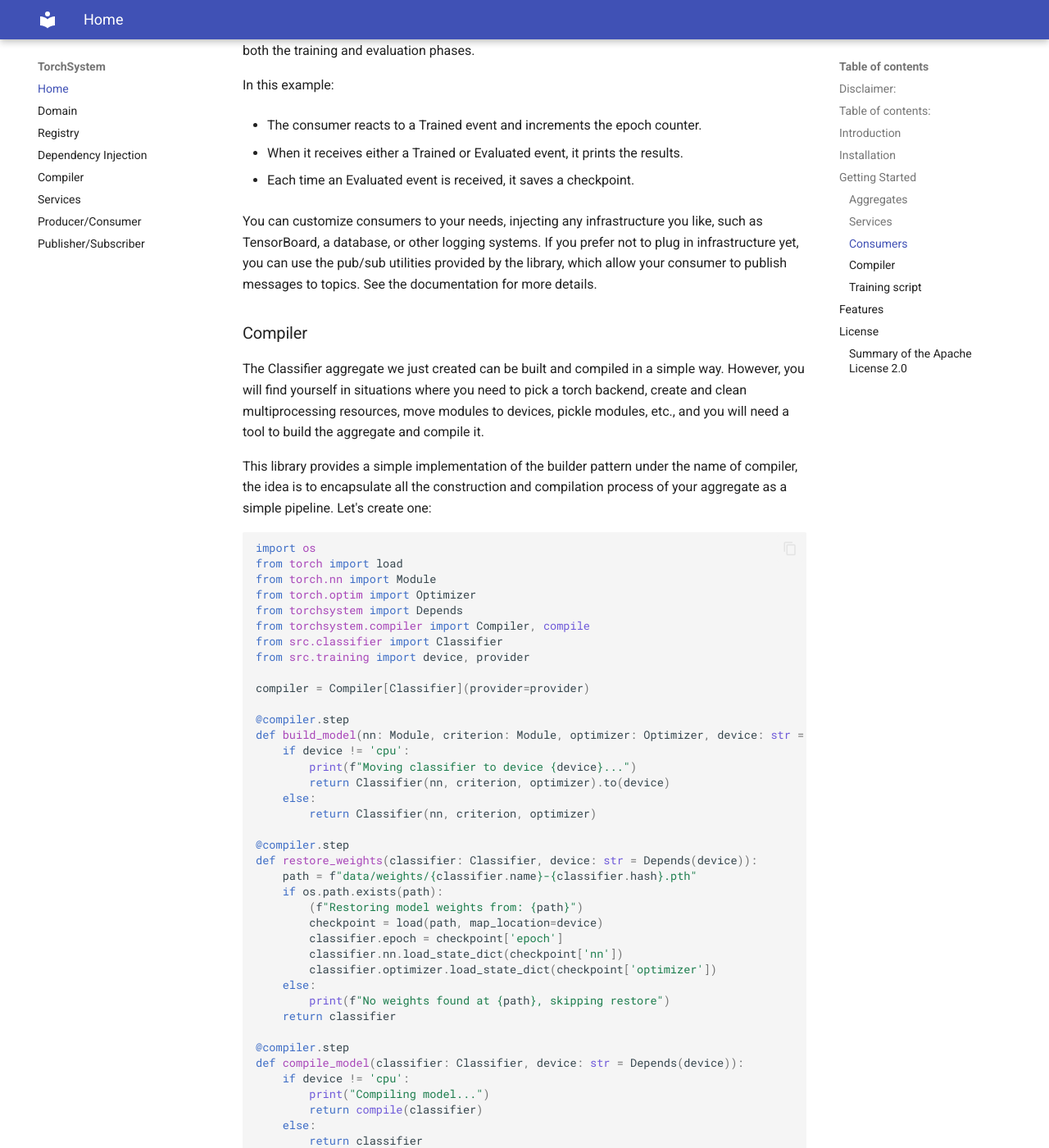
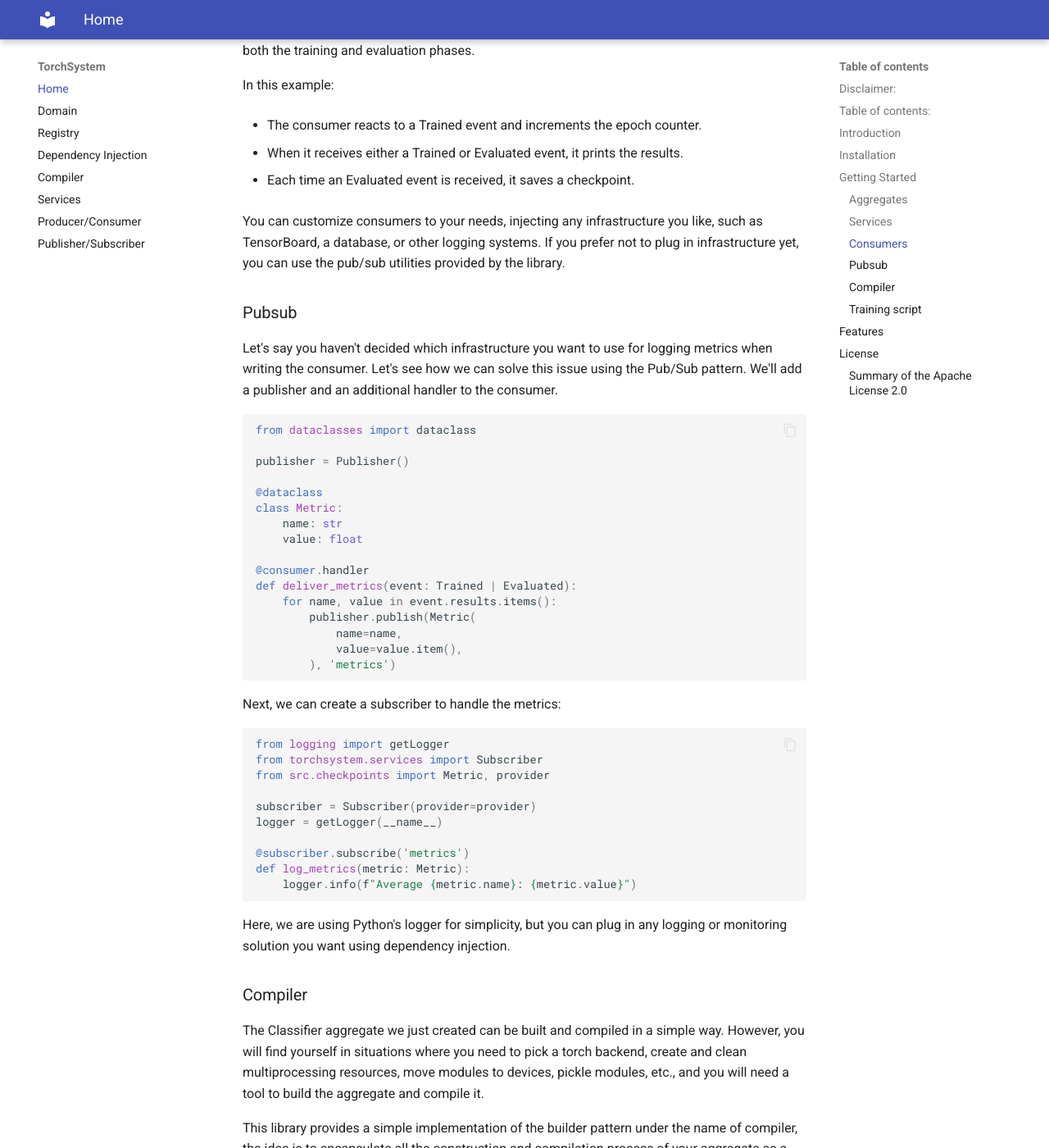
Before and after one commit to entropy-flux/TorchSystem, an MkDocs documentation site: the page built from docs/index.md, in a window 1280 px wide and 1400 px high, scrolled down 5955 px. Shown: the whole window at 82% size. Built offline with MkDocs 1.6.1 and Material for MkDocs 9.7.7, drawn with Linux system fonts in a browser that asks for light colours; some of the changed text lies outside the part shown.

Commit message:
Update Docs / Example

````diff
--- a/docs/index.md
+++ b/docs/index.md
@@ -235,7 +235,48 @@
 
 - Each time an Evaluated event is received, it saves a checkpoint.
 
-You can customize consumers to your needs, injecting any infrastructure you like, such as TensorBoard, a database, or other logging systems. If you prefer not to plug in infrastructure yet, you can use the pub/sub utilities provided by the library, which allow your consumer to publish messages to topics. See the documentation for more details.
+You can customize consumers to your needs, injecting any infrastructure you like, such as TensorBoard, a database, or other logging systems. If you prefer not to plug in infrastructure yet, you can use the pub/sub utilities provided by the library.
+
+### Pubsub
+
+Let's say you haven't decided which infrastructure you want to use for logging metrics when writing the consumer. Let's see how we can solve this issue using the Pub/Sub pattern. We'll add a publisher and an additional handler to the consumer.
+
+```python
+from dataclasses import dataclass
+
+publisher = Publisher()
+
+@dataclass
+class Metric:
+    name: str
+    value: float
+
+@consumer.handler
+def deliver_metrics(event: Trained | Evaluated):
+    for name, value in event.results.items():
+        publisher.publish(Metric(
+            name=name,
+            value=value.item(),
+        ), 'metrics')
+```
+
+Next, we can create a subscriber to handle the metrics:
+
+```python
+from logging import getLogger
+from torchsystem.services import Subscriber
+from src.checkpoints import Metric, provider
+
+subscriber = Subscriber(provider=provider)
+logger = getLogger(__name__)
+
+@subscriber.subscribe('metrics')
+def log_metrics(metric: Metric):
+    logger.info(f"Average {metric.name}: {metric.value}")
+```
+
+Here, we are using Python's logger for simplicity, but you can plug in any logging or monitoring solution you want using dependency injection.
+
 
 ### Compiler
 
@@ -337,6 +378,7 @@
     registry.register(MLP)
     training.provider.override(training.device, device)
     training.producer.register(checkpoints.consumer)
+    checkpoints.publisher.register(logs.subscriber)
 
     nn = MLP(input_size=784, hidden_size=256, output_size=10, dropout=0.5)
     criterion = CrossEntropyLoss()
@@ -367,7 +409,7 @@
 
 - After evaluation, the consumer will automatically store checkpoints.
 
-The hash of the model ensures that different configurations (e.g., changing hidden layer size) generate separate checkpoints, preventing overwriting previous models.
+The hash of the model ensures that different configurations (e.g., changing hidden layer size) generate separate checkpoints, preventing overwriting previous models. You can find the full example [here](https://github.com/entropy-flux/TorchSystem/tree/main/examples/mnist-mlp). Make sure you have torch, torchvision, and torchsystem installed to run it. Simply execute python main.py, and it will download the dataset and start training.
 
 ## Features
 
````
Also changed, not shown: other parts of docs/index.md (+1 -1 lines), README.md (+44 -3 lines), 3 other files.
